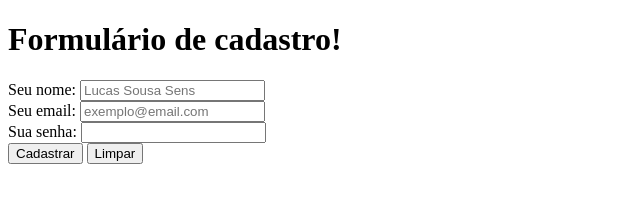
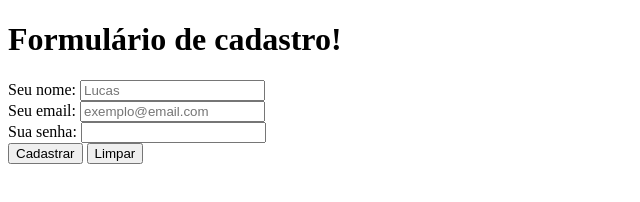
Before and after one commit to LsSens/curso_ebac, a plain HTML site: page formcadastro.html in a window 1280 px wide. Shown: the full height of the page, 0-640 px from the left. Drawn offline with Linux system fonts and the light colour scheme.

Commit message:
Update formcadastro.html

```diff
--- a/formcadastro.html
+++ b/formcadastro.html
@@ -12,7 +12,7 @@
     <main>
         <form action="">
             <label for="name">Seu nome:</label>
-            <input id="name" type="text" placeholder="Lucas Sousa Sens">
+            <input id="name" type="text" placeholder="Lucas">
             <br>
             <label for="email">Seu email:</label>
             <input id="email" type="email" placeholder="exemplo@email.com">
```
